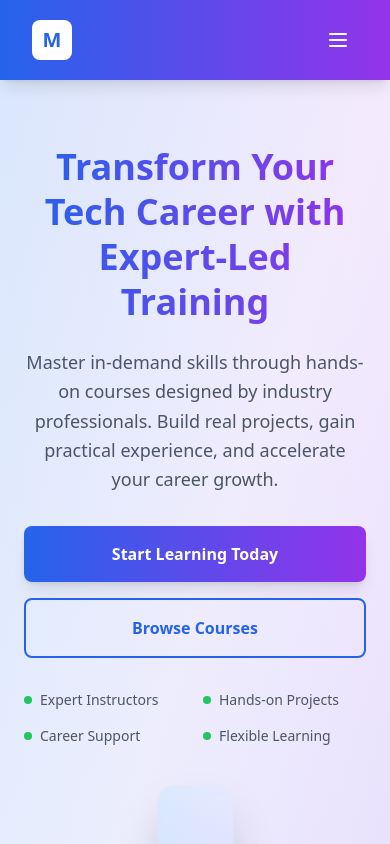
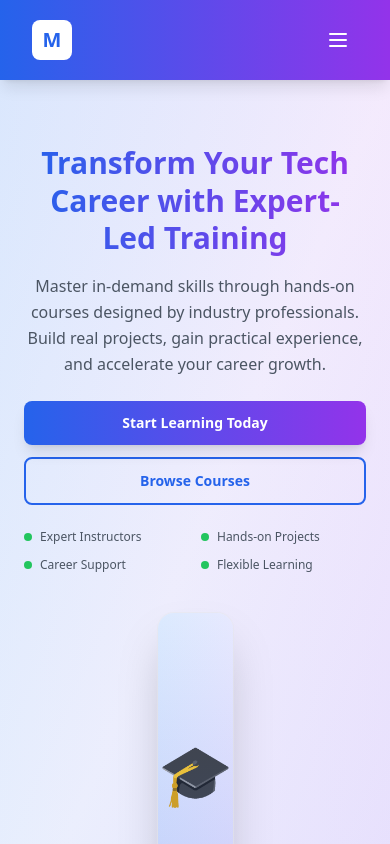
Before and after one commit to miracl-in/miracl-in.github.io, a Next.js app: page / in a window 390 px wide. Shown: the top 844 px of the page. Built offline with nearby package versions, Linux system fonts and the light colour scheme.

Commit message:
Update HeroSection.tsx

```diff
--- a/components/HeroSection.tsx
+++ b/components/HeroSection.tsx
@@ -6,24 +6,24 @@ export default function HeroSection() {
       <div className="absolute inset-0 bg-gradient-to-r from-blue-600/10 to-purple-600/10 dark:from-blue-400/20 dark:to-purple-400/20"></div>
       <div className="relative max-w-7xl mx-auto px-6 py-16 flex flex-col lg:flex-row items-center gap-10">
         <div className="flex-1 text-center lg:text-left">
-          <h1 className="text-4xl lg:text-5xl font-bold mb-6 bg-gradient-to-r from-blue-600 to-purple-600 bg-clip-text text-transparent leading-tight">
+          <h1 className="text-3xl md:text-4xl lg:text-5xl font-bold mb-4 md:mb-6 bg-gradient-to-r from-blue-600 to-purple-600 bg-clip-text text-transparent leading-tight">
             Transform Your Tech Career with Expert-Led Training
           </h1>
-          <p className="text-lg text-gray-600 dark:text-gray-300 mb-8 max-w-2xl mx-auto lg:mx-0 leading-relaxed">
+          <p className="text-base md:text-lg text-gray-600 dark:text-gray-300 mb-6 md:mb-8 max-w-2xl mx-auto lg:mx-0 leading-relaxed">
             Master in-demand skills through hands-on courses designed by industry professionals.
             Build real projects, gain practical experience, and accelerate your career growth.
           </p>
 
-          <div className="flex flex-col sm:flex-row gap-4 justify-center lg:justify-start mb-8">
-            <a href="/courses" className="px-8 py-4 bg-gradient-to-r from-blue-600 to-purple-600 text-white font-semibold rounded-lg hover:from-blue-700 hover:to-purple-700 transition-all duration-300 transform hover:scale-105 shadow-lg">
+          <div className="flex flex-col sm:flex-row gap-3 md:gap-4 justify-center lg:justify-start mb-6 md:mb-8">
+            <a href="/courses" className="px-6 md:px-8 py-3 md:py-4 bg-gradient-to-r from-blue-600 to-purple-600 text-white font-semibold rounded-lg hover:from-blue-700 hover:to-purple-700 transition-all duration-300 transform hover:scale-105 shadow-lg text-sm md:text-base">
               Start Learning Today
             </a>
-            <a href="/courses" className="px-8 py-4 border-2 border-blue-600 text-blue-600 font-semibold rounded-lg hover:bg-blue-600 hover:text-white transition-all duration-300">
+            <a href="/courses" className="px-6 md:px-8 py-3 md:py-4 border-2 border-blue-600 text-blue-600 font-semibold rounded-lg hover:bg-blue-600 hover:text-white transition-all duration-300 text-sm md:text-base">
               Browse Courses
             </a>
           </div>
 
-          <div className="grid grid-cols-2 lg:grid-cols-4 gap-4 text-sm">
+          <div className="grid grid-cols-2 lg:grid-cols-4 gap-3 md:gap-4 text-xs md:text-sm">
             <div className="flex items-center gap-2 text-gray-600 dark:text-gray-300">
               <div className="w-2 h-2 bg-green-500 rounded-full"></div>
               <span>Expert Instructors</span>
```
